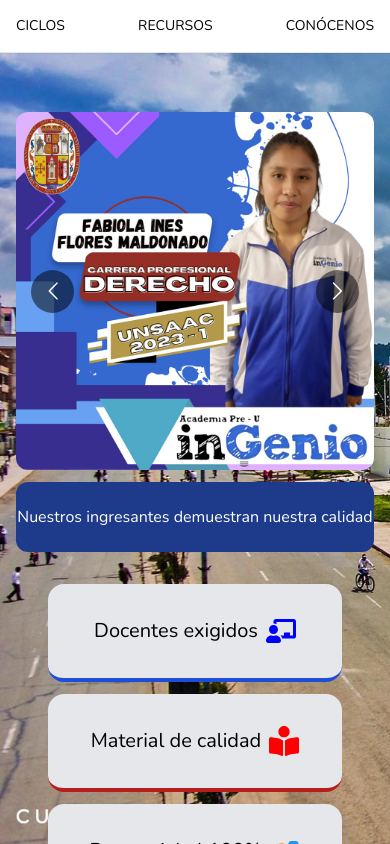
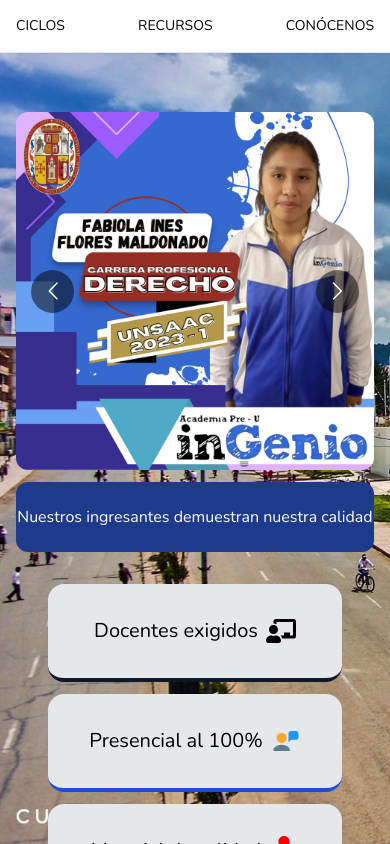
Before and after one commit to EdwardMelendezM/University-Prep-Academy-Prototype, a Next.js app: page / in a window 390 px wide. Built offline with nearby package versions, Linux system fonts and the light colour scheme.

Commit message:
adding CardLittle with types

```diff
--- /dev/null
+++ b/src/app/components/CardLittle.tsx
@@ -0,0 +1,31 @@
+'use client'
+import React from 'react'
+import { motion } from 'framer-motion'
+interface CardLittleProps{
+  text:string
+  icon:any
+  border?:string
+  color?:string
+}
+
+const CardLittle:React.FC<CardLittleProps> = ({
+  text,
+  icon: Icon,
+  border = 'border-blue-700',
+  color = 'black'
+}) => {
+  return (
+    <motion.div
+      drag='x'
+      whileFocus={{ scale: 1.2 }}
+      dragConstraints={{ left: 10, right: 5 }}
+      className={`
+        flex sm:flex-col gap-2 text-center items-center justify-center text-xl bg-gray-200 sm:p-3 rounded-2xl  p-8
+        hover:cursor-pointer border-b-4 ${border}
+      `}
+    > {text} <Icon style={{ color, fontSize: '1.5em' }} />
+    </motion.div>
+  )
+}
+
+export default CardLittle
--- a/src/app/components/ItemCarrusel.tsx
+++ b/src/app/components/ItemCarrusel.tsx
@@ -1,3 +1,4 @@
+/* eslint-disable @next/next/no-img-element */
 'use client'
 import { motion } from 'framer-motion'
 import React, { useState } from 'react'
@@ -33,7 +34,6 @@
         <img
           src={src}
           alt={alt}
-
         />
       </motion.div>
     </div>
--- a/src/app/components/Logo.tsx
+++ b/src/app/components/Logo.tsx
@@ -1,36 +1,30 @@
+/* eslint-disable @next/next/no-img-element */
 'use client'
 import { FcVoicePresentation } from '@react-icons/all-files/fc/FcVoicePresentation'
 import { FaChalkboardTeacher } from '@react-icons/all-files/fa/FaChalkboardTeacher'
 import { FaBookReader } from '@react-icons/all-files/fa/FaBookReader'
-import { motion } from 'framer-motion'
+import CardLittle from './CardLittle'
 
 const Logo = () => {
   return (
-    <div className='flex sm:flex-row flex-col justify-between alignt-center p-8 sm:p-4 gap-3 overflow-x-hidden'>
+    <div className='flex sm:flex-row flex-col justify-between alignt-center p-8 sm:p-4 gap-3 overflow-x-hidden '>
       <img src='logo.png' alt='ingenio logo' className='hidden md:block w-full h-full max-w-[230px]' />
-      <motion.div
-        drag='x'
-        whileFocus={{ scale: 1.2 }}
-        dragConstraints={{ left: 10, right: 5 }}
-        className='flex sm:flex-col gap-2 text-center items-center justify-center text-xl bg-gray-200 sm:p-3 rounded-2xl  p-8
-        hover:cursor-pointer border-b-4 border-blue-700
-        '
-      > Docentes exigidos <FaChalkboardTeacher style={{ color: 'blue', fontSize: '1.5em' }} />
-      </motion.div>
-      <motion.div
-        drag='x'
-        whileFocus={{ scale: 1.2 }}
-        dragConstraints={{ left: 10, right: 5 }}
-        className='flex sm:flex-col gap-2 text-center items-center justify-center text-xl bg-gray-200 sm:p-3 rounded-2xl p-8 border-b-4 border-red-700 hover:cursor-pointer'
-      > Material de calidad<FaBookReader style={{ color: 'red', fontSize: '1.5em' }} />
-      </motion.div>
-      <motion.div
-        drag='x'
-        whileFocus={{ scale: 1.2 }}
-        dragConstraints={{ left: 10, right: 5 }}
-        className='flex sm:flex-col gap-2 text-center items-center justify-center text-xl bg-gray-200 sm:p-3 rounded-2xl  p-8  border-b-4 border-yellow-700 hover:cursor-pointer'
-      > Presencial al 100%<FcVoicePresentation style={{ color: 'red', fontSize: '1.5em' }} />
-      </motion.div>
+      <CardLittle
+        text='Docentes exigidos'
+        icon={FaChalkboardTeacher}
+        color='black'
+        border='border-slate-900'
+      />
+      <CardLittle
+        text='Presencial al 100%'
+        icon={FcVoicePresentation}
+      />
+      <CardLittle
+        text='Material de calidad'
+        icon={FaBookReader}
+        border='border-yellow-700'
+        color='red'
+      />
 
     </div>
   )
```
